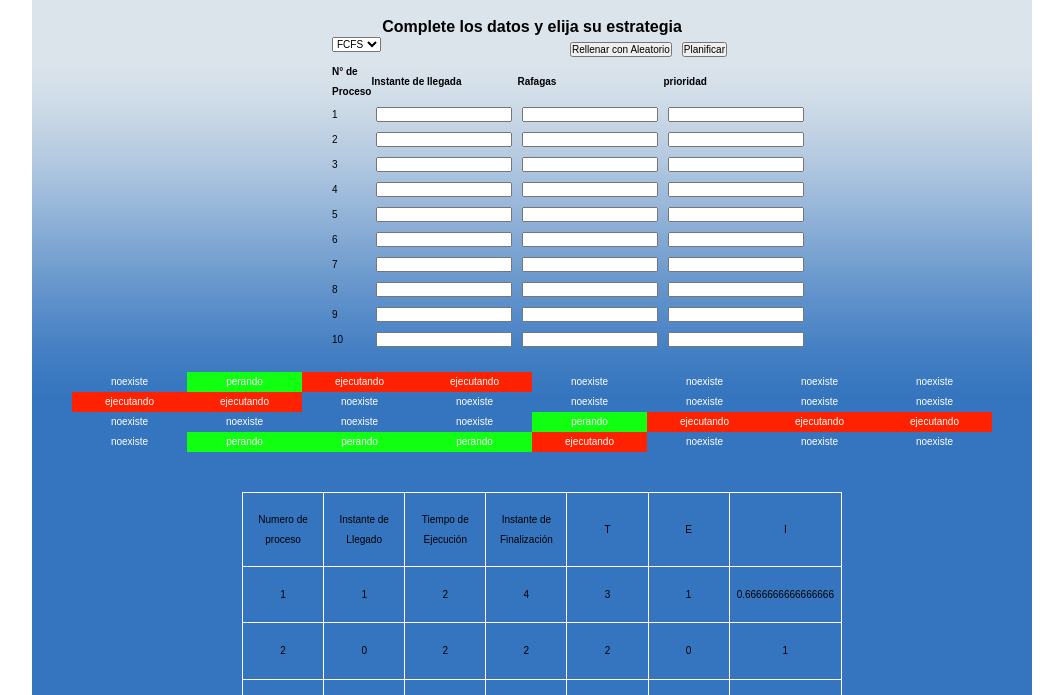
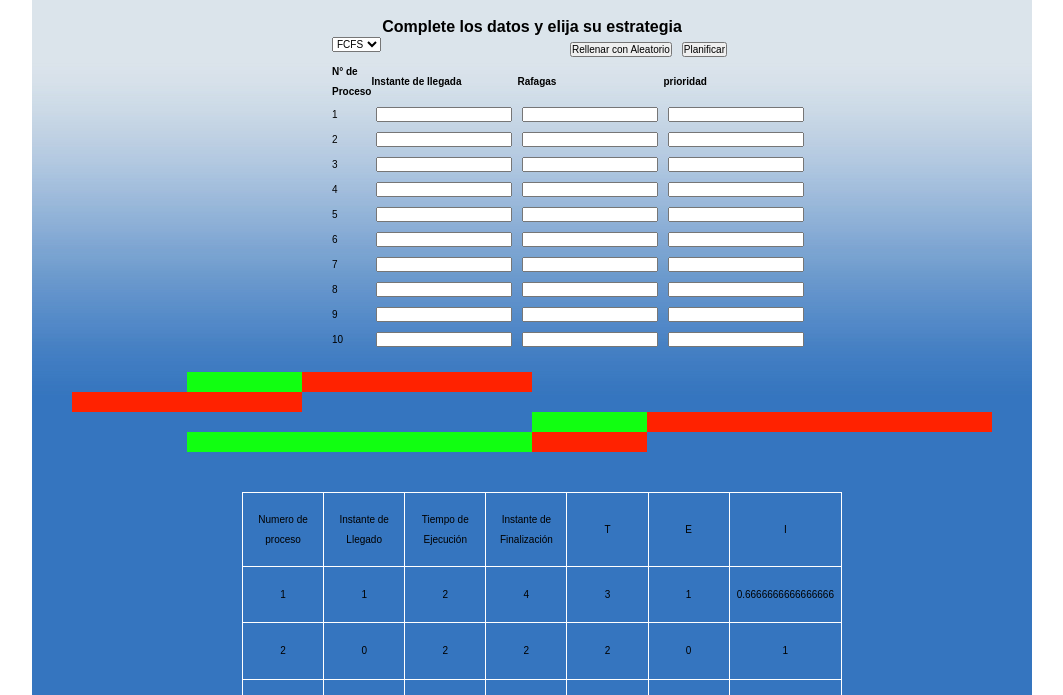
Before and after one commit to julioalucero/so-procesos, a plain HTML site: page index.html in a window 1280 px wide. Shown: the part 105-800 px from the top of the page, without its empty margins (108-1171 px from the left). Drawn offline with Linux system fonts and the light colour scheme.

Commit message:
Se elimino el texto de ayuda de la tabla.

```diff
--- a/javascripts/application.js
+++ b/javascripts/application.js
@@ -119,13 +119,10 @@ function drawGraph(graphData) {
   table.find('tr').each(function(processNumber, tr) {
     $(tr).find('td').each(function(cicleNumber, td) {
       if (graphData.isRunning(cicleNumber, processNumber)) {
-        $(td).html('ejecutando').css('color', '#fff');
         $(td).addClass('running');
       } else if (graphData.isWaiting(cicleNumber, processNumber)) {
-        $(td).html('perando').css('color', '#fff');
         $(td).addClass('waiting');
       } else {
-        $(td).html('noexiste').css('color', '#fff');
         $(td).addClass('doesnt-exist');
       }
     });
--- a/stylesheets/screen.css
+++ b/stylesheets/screen.css
@@ -58,6 +58,10 @@ input  { float: right; }
   margin: 20px; auto;
 }
 
+#graph-container td{
+  height: 20px;
+  width: 20px;
+}
 .running{ background-color: #f20;}
 .waiting { background-color: #1f1;}
 .doesnt-exist  { background-color: transparent;}
```
